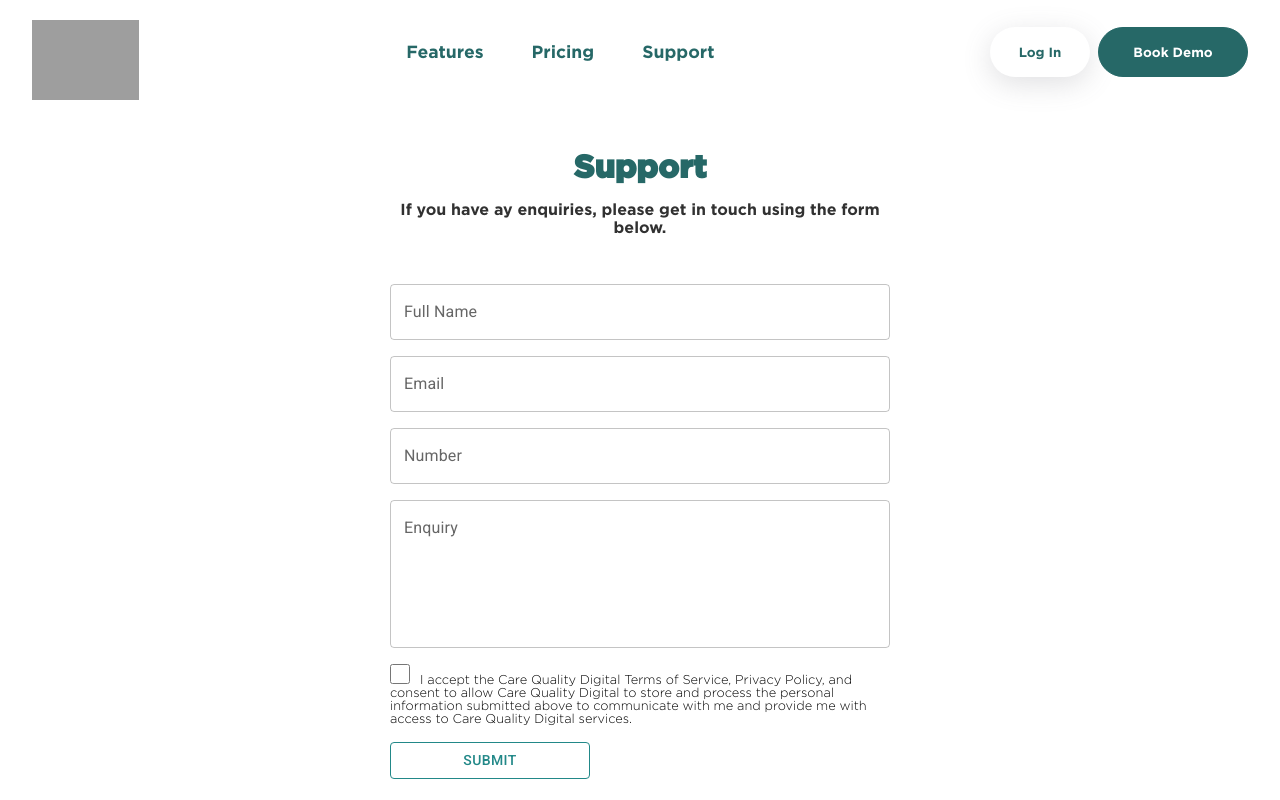
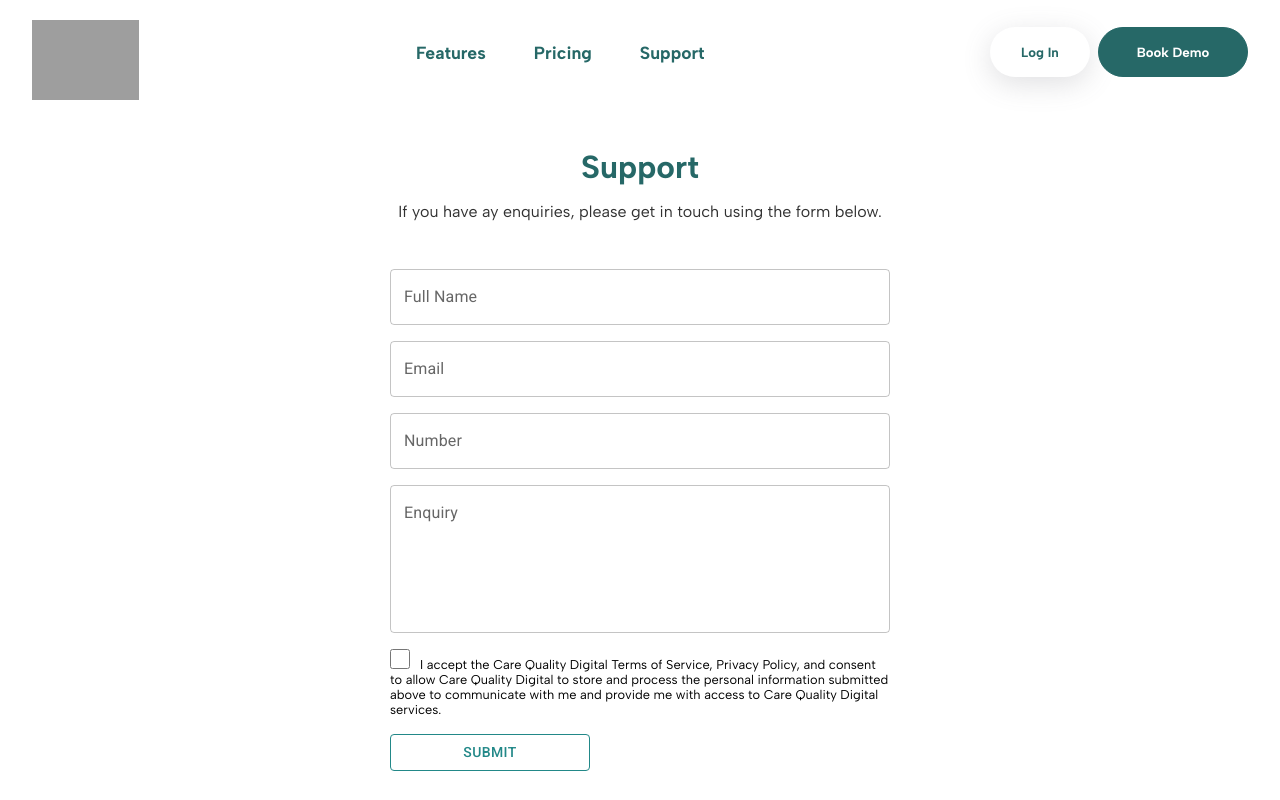
Before and after one commit to douglasfrancis/CQD-landing-page, a React (Create React App) app: page /support in a window 1280 px wide. Shown: the top 800 px of the page. Built offline with nearby package versions, Linux system fonts and the light colour scheme; grey boxes are pictures that could not be loaded.

Commit message:
Font change to albert sans and bod maps added

```diff
--- a/public/index.html
+++ b/public/index.html
@@ -7,6 +7,9 @@
   rel="stylesheet"
   href="https://fonts.googleapis.com/icon?family=Material+Icons"
 />
+<link rel="preconnect" href="https://fonts.googleapis.com">
+<link rel="preconnect" href="https://fonts.gstatic.com" crossorigin>
+<link href="https://fonts.googleapis.com/css2?family=Albert+Sans:wght@100;200;300;400;500;600;700;800;900&display=swap" rel="stylesheet">
 <link
   rel="stylesheet"
   href="https://fonts.googleapis.com/css?family=Roboto:300,400,500,700&display=swap"
--- a/src/App.css
+++ b/src/App.css
@@ -19,16 +19,16 @@
     box-sizing: border-box;
     margin: 0;
     padding: 0;
-    font-family: 'Gotham';
+    font-family: 'Albert Sans', sans-serif;
 }
 
 .gotham-black{
-  font-family: GothamBlack;
+  font-family: 'Albert Sans', sans-serif;
   color: #266867;
   margin: 1rem 0;
 }
 
 .gotham-bold{
   color: #313131;
-  font-family: GothamBold;
+  font-family: 'Albert Sans', sans-serif;
 }
--- a/src/components/Features.css
+++ b/src/components/Features.css
@@ -30,8 +30,6 @@
   position: relative;
   width: 90vw;
   margin: 2rem auto;
-  border-radius: 25px;
-  box-shadow: rgba(50, 50, 93, 0.25) 0px 30px 60px -12px, rgba(0, 0, 0, 0.3) 0px 18px 36px -18px;
   padding: 2rem;
 }
 
@@ -41,11 +39,8 @@
   flex-direction: row;
   justify-content: space-evenly;
   position: relative;
-  background-color: #dfefed;
   width: 90vw;
   margin: 0 auto;
-  border-radius: 25px;
-  box-shadow: rgba(50, 50, 93, 0.25) 0px 30px 60px -12px, rgba(0, 0, 0, 0.3) 0px 18px 36px -18px;
   padding: 2rem;
 }
 
@@ -91,10 +86,14 @@
 }
 
 .feature-title{
-  font-family:GothamBold;
+  font-family: 'Albert Sans', sans-serif;
   text-align:center;
   font-size:18px;
   color:#266;
+}
+
+.body-map{
+  height: 500px;
 }
 
 @media only screen and (max-width: 1100px) {
--- a/src/components/Features.js
+++ b/src/components/Features.js
@@ -5,6 +5,8 @@ import Container from '@mui/material/Container'
 import "react-responsive-carousel/lib/styles/carousel.min.css"; // requires a loader
 import Clients from '../Assets/clients.png'
 import screenshot from '../Assets/screenshot.png'
+import arms from '../Assets/BICEPS.png'
+import legs from '../Assets/SHINS.png'
 
 export default function Features() {
 
@@ -28,6 +30,10 @@ export default function Features() {
               <h2 className='gotham-black' style={{fontSize:30}}>Clients</h2>
               <p className='gotham-bold' style={{ fontSize: 20, color: '#919191'}}>Client management is a critical function for any home care provider.<br/><br/> Our client management system helps home care providers improve efficiency, reduce costs, and improve the quality of care they provide.</p>
 
+              <div>
+                <img className='body-map' src={arms}/>
+                <img className='body-map' src={legs}/>
+              </div>
               <div className='feature-list'>
                 <FeatureContainer title='Medication and eMar' icon='medication_icon'
                   description="Add all your clients medical requirements and visually manage their administering of medication using the eMAR."/>
--- a/src/components/Home.css
+++ b/src/components/Home.css
@@ -20,7 +20,8 @@
 }
 
 #home-info h1{
-    font-family: GothamBlack, sans-serif;
+    font-family: 'Albert Sans', sans-serif;
+    font-weight: 900;
     font-size: 3vw;
     color: #266867;
 }
--- a/src/components/Home.js
+++ b/src/components/Home.js
@@ -34,7 +34,7 @@ export default function Home() {
     <div id='home'>
         <div id='home-info'>
             <h1>Home Care Made Easy</h1>
-            <p style={{fontSize:'1.2rem', fontFamily: 'GothamBold', color:'#919191'}}>Our home care app makes it simple to manage all of your clients and staff easily and effectively, allowing you to continue giving great care.</p>
+            <p style={{fontSize:'1.2rem', fontFamily: 'Albert Sans', color:'#919191'}}>Our home care app makes it simple to manage all of your clients and staff easily and effectively, allowing you to continue giving great care.</p>
             <div>
               <form ref={form}>
                 <input id='email-input' placeholder='Email Address*' name='email'/>
--- a/src/components/Navbar.css
+++ b/src/components/Navbar.css
@@ -18,7 +18,8 @@ nav a{
     text-decoration: none;
     margin: 1.5rem;
     color: #266867;
-    font-family: GothamBold;
+    font-family: 'Albert Sans', sans-serif;
+    font-weight: 700;
     font-size: 1.1rem;
 }
 
@@ -31,7 +32,7 @@ nav a{
     color: white;
     font-weight: bold;
     transition: 0.5s;
-    font-family: GothamBold;
+    font-family: 'Albert Sans', sans-serif;
 
 }
 
@@ -51,7 +52,7 @@ nav a{
     transition: 0.5s;
     margin: 0 0.5rem;
     box-shadow: rgba(100, 100, 111, 0.2) 0px 7px 29px 0px;
-    font-family: GothamBold;
+    font-family: 'Albert Sans', sans-serif;
 }
 
 #log-in:hover{
--- a/src/components/Pricing.js
+++ b/src/components/Pricing.js
@@ -42,7 +42,7 @@ export default function Pricing() {
       <div id='pricing-box' >
 
            <div id='pricing-header'>
-             <h2 style={{color:'#fff', fontFamily: 'GothamBold'}}>Pricing Calculator</h2>
+             <h2 style={{color:'#fff', fontFamily: 'Albert Sans'}}>Pricing Calculator</h2>
            </div>
 
           <div id='pricing-info'>
```
Also changed, not shown: src/Assets/BICEPS.png (added), src/Assets/SHINS.png (added).
